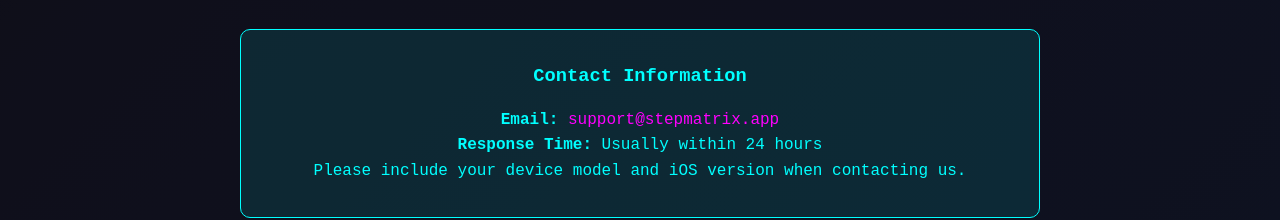
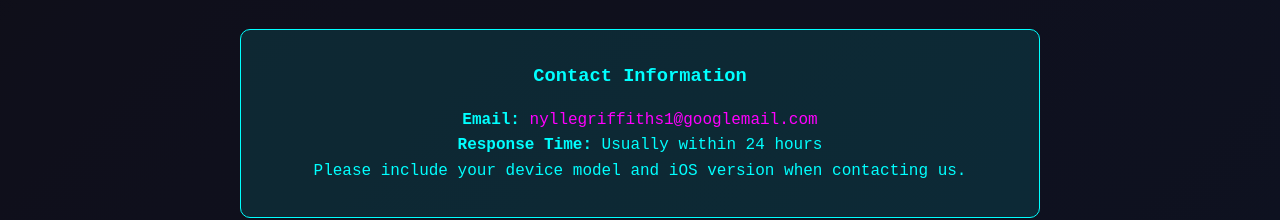
Before and after one commit to nyllegriffiths1/Step-Matrix-Site, a plain HTML site: page index.html in a window 1280 px wide. Shown: the part 2443-2663 px from the top of the page. Drawn offline with Linux system fonts and the light colour scheme.

Commit message:
updated email mail to

```diff
--- a/index.html
+++ b/index.html
@@ -404,7 +404,7 @@
 
                 <div class="contact-info">
                     <h3>Contact Information</h3>
-                    <p><strong>Email:</strong> <a href="mailto:support@stepmatrix.app">support@stepmatrix.app</a></p>
+                    <p><strong>Email:</strong> <a href="mailto:nyllegriffiths1@googlemail.com">nyllegriffiths1@googlemail.com</a></p>
                     <p><strong>Response Time:</strong> Usually within 24 hours</p>
                     <p>Please include your device model and iOS version when contacting us.</p>
                 </div>
@@ -459,7 +459,7 @@
     <!-- Footer -->
     <footer>
         <div class="container">
-            <p>&copy; 2025 Step Matrix. All rights reserved. | <a href="mailto:privacy@stepmatrix.app" style="color: #00ffff;">Privacy Policy</a></p>
+            <p>&copy; 2025 Step Matrix. All rights reserved. | <a href="mailto:nyllegriffiths1@googlemail.com" style="color: #00ffff;">Privacy Policy</a></p>
             <p style="margin-top: 0.5rem; color: #666;">Your health data stays private and secure on your device.</p>
         </div>
     </footer>
```
